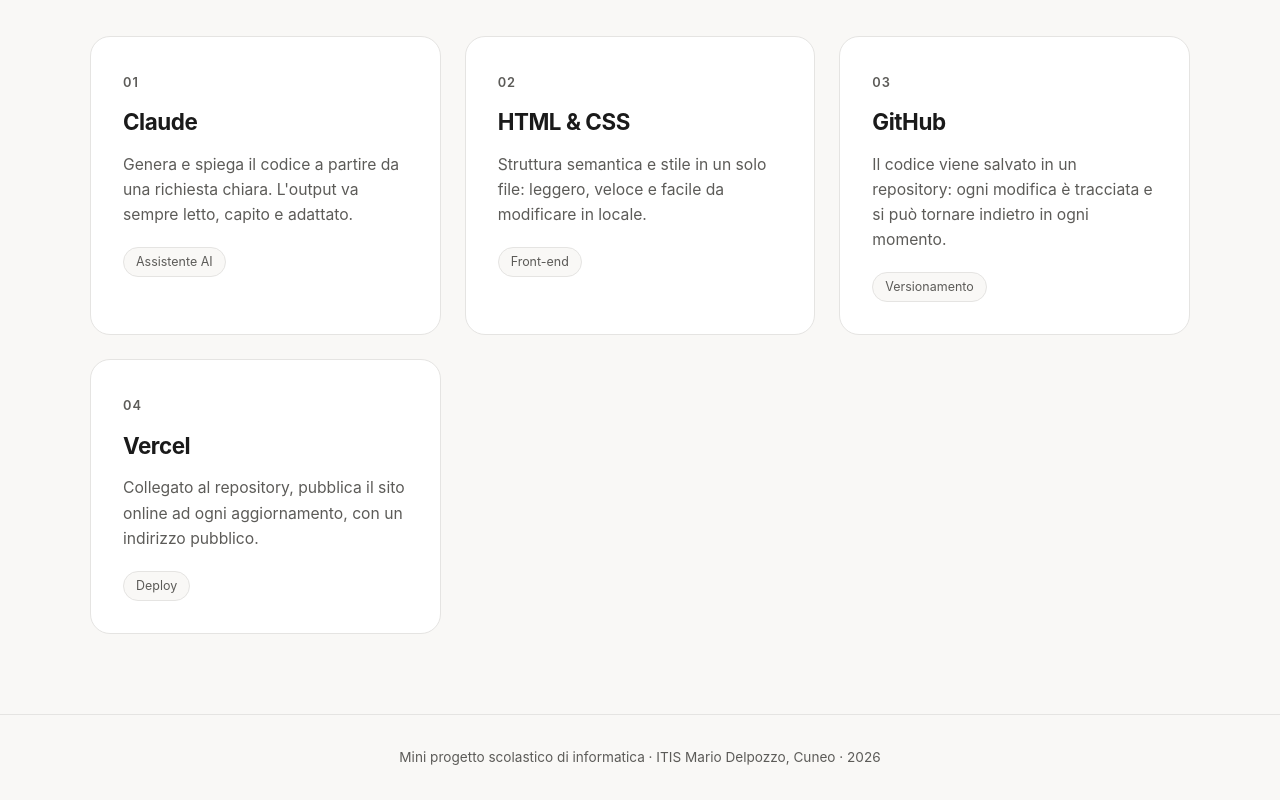
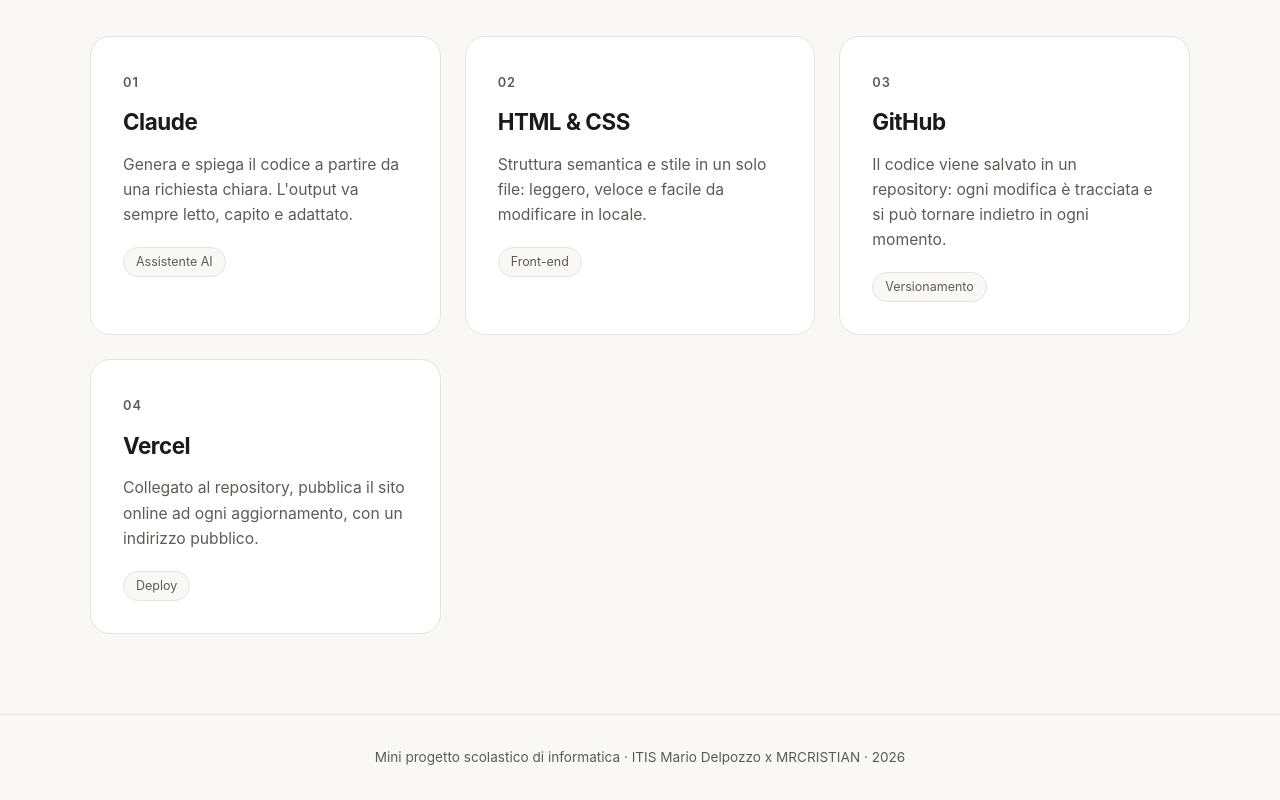
Before and after one commit to mrcristian2009/teststaitis, a plain HTML site: page index.html in a window 1280 px wide. Shown: the part 867-1667 px from the top of the page. Drawn offline with Linux system fonts and the light colour scheme.

Commit message:
Update footer text with new attribution

```diff
--- a/index.html
+++ b/index.html
@@ -274,7 +274,7 @@
   <!-- FOOTER: informazioni di chiusura -->
   <footer class="site-footer">
     <div class="container">
-      <p>Mini progetto scolastico di informatica · ITIS Mario Delpozzo, Cuneo · 2026</p>
+      <p>Mini progetto scolastico di informatica · ITIS Mario Delpozzo x MRCRISTIAN · 2026</p>
     </div>
   </footer>
 
```
